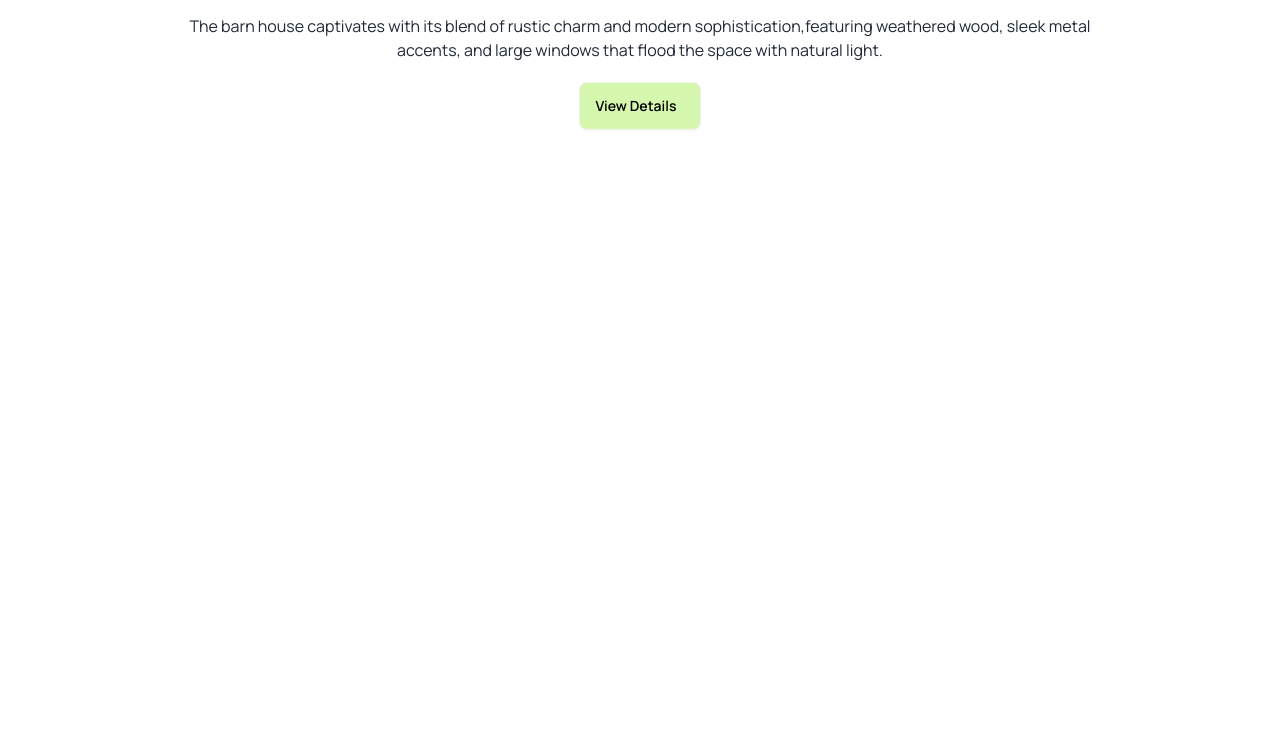
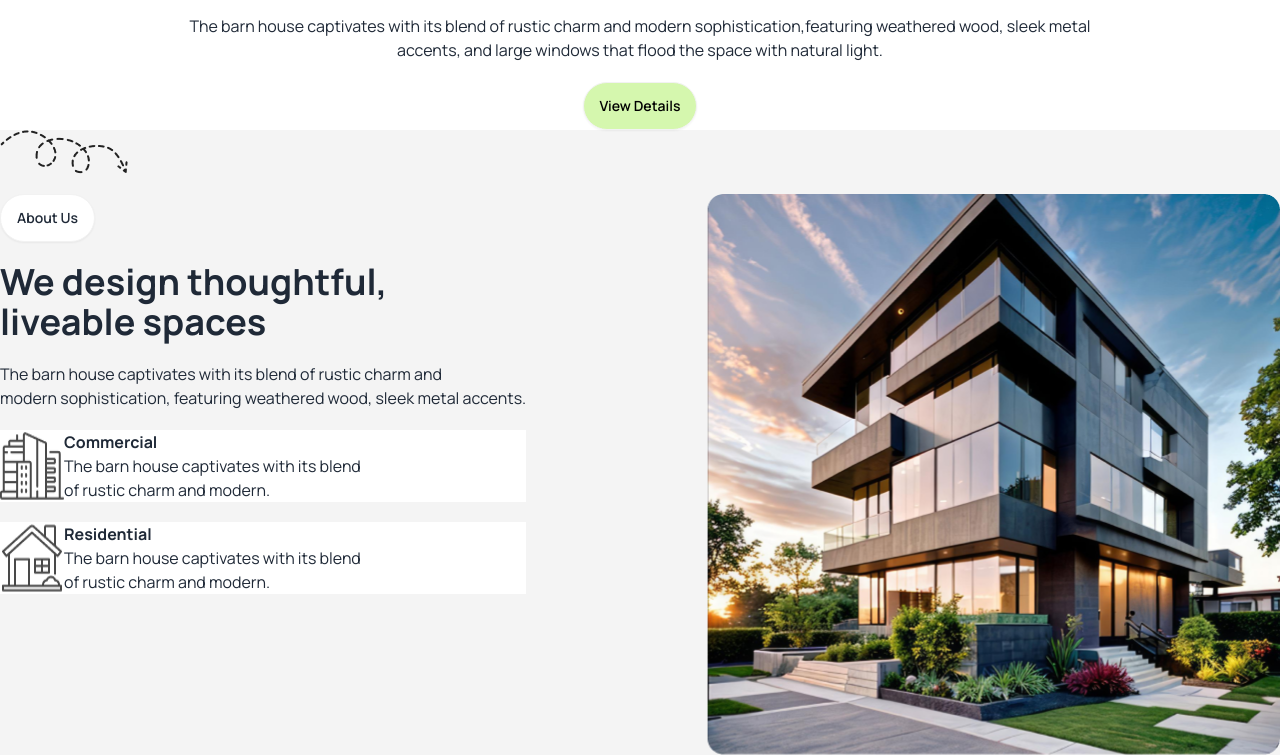
Before and after one commit to fahad2929/assignment-03, a plain HTML site: page index.html in a window 1280 px wide. Shown: the part 504-1259 px from the top of the page. Before the commit the page ends 800 px from the top, so only its background shows below. Drawn offline with nearby package versions, Linux system fonts and the light colour scheme.

Commit message:
added about us section

```diff
--- a/index.html
+++ b/index.html
@@ -23,8 +23,8 @@
           colors: {
             clifford: '#da373d',
             'btn-primary':'#ABEF5F',
-            'btn-second':'#ABEF5F80'
-
+            'btn-second':'#ABEF5F80',
+             'primary-color':'#F4F4F4'
           }
         }
       }
@@ -63,7 +63,7 @@
               <li><a>Contact Us </a></li>
             </ul>
           </div>
-          <a class="text-2xl font-bold">Rinterio</a>
+          <a class="text-2xl font-bold"><i class="fa-solid fa-arrow-right text-2xl font-bold"></i>Rinterio</a>
         </div>
         <div class="navbar-center hidden lg:flex">
           <ul class="menu menu-horizontal px-1">
@@ -75,7 +75,7 @@
           </ul>
         </div>
         <div class="navbar-end">
-          <a class="btn bg-btn-primary text-black">Book Consult</a>
+          <a class="btn bg-btn-primary text-black rounded-full">Book Consult</a>
         </div>
       </div>
     </nav>
@@ -87,9 +87,43 @@
         <div class="space-y-5 text-center">
             <h1 class="text-4xl font-bold">A barn house of this design has a <br> striking appearance</h1>
             <p>The barn house captivates with its blend of rustic charm and modern sophistication,featuring weathered wood, sleek metal <br> accents, and large windows that flood the space with natural light.</p>
-            <button class="btn bg-btn-second text-black">View Details <i class="fa-regular fa-arrow-right"></i></button>
+            <button class="btn bg-btn-second w-10/12 md:w-auto lg:w-auto rounded-full text-black">View Details</button>
         </div>
      </section>
+        <!-- About Us Section -->
+         <section class="bg-primary-color space-y-5">
+           <div>
+            <img src="assets/Vector.png" alt="Vector.png">
+           </div>
+           <div class="flex justify-between ">
+           <!-- Text Content -->
+            <div class="space-y-5">
+               <button class="btn bg-white rounded-full">About Us </button>
+               <h2 class="text-4xl font-bold">We design thoughtful, <br> liveable spaces</h2>
+               <p>The barn house captivates with its blend of rustic charm and <br>
+                modern sophistication, featuring weathered wood, sleek metal accents.</p>
+                <div class="flex bg-white">
+                 <img src="assets/commercial.png" alt="commercial.png">
+                 <div>
+                 <h3 class="font-bold">Commercial</h3>
+                 <p>The barn house captivates with its blend <br> of rustic charm and modern.</p>
+                 </div>
+                </div>
+                <div class="flex bg-white">
+                  <img src="assets/residential.png" alt="Residential.png">
+                  <div>
+                    <h3 class="font-bold">Residential</h3>
+                    <p>The barn house captivates with its blend <br> of rustic charm and modern.</p>
+                  </div>
+
+                </div>
+            </div>
+              <!-- Image Content -->
+               <div>
+                <img src="assets/Rectangle.png" alt="">
+               </div>
+           </div>
+         </section>
     </header>
     <!-- Main section -->
     <main>
```
